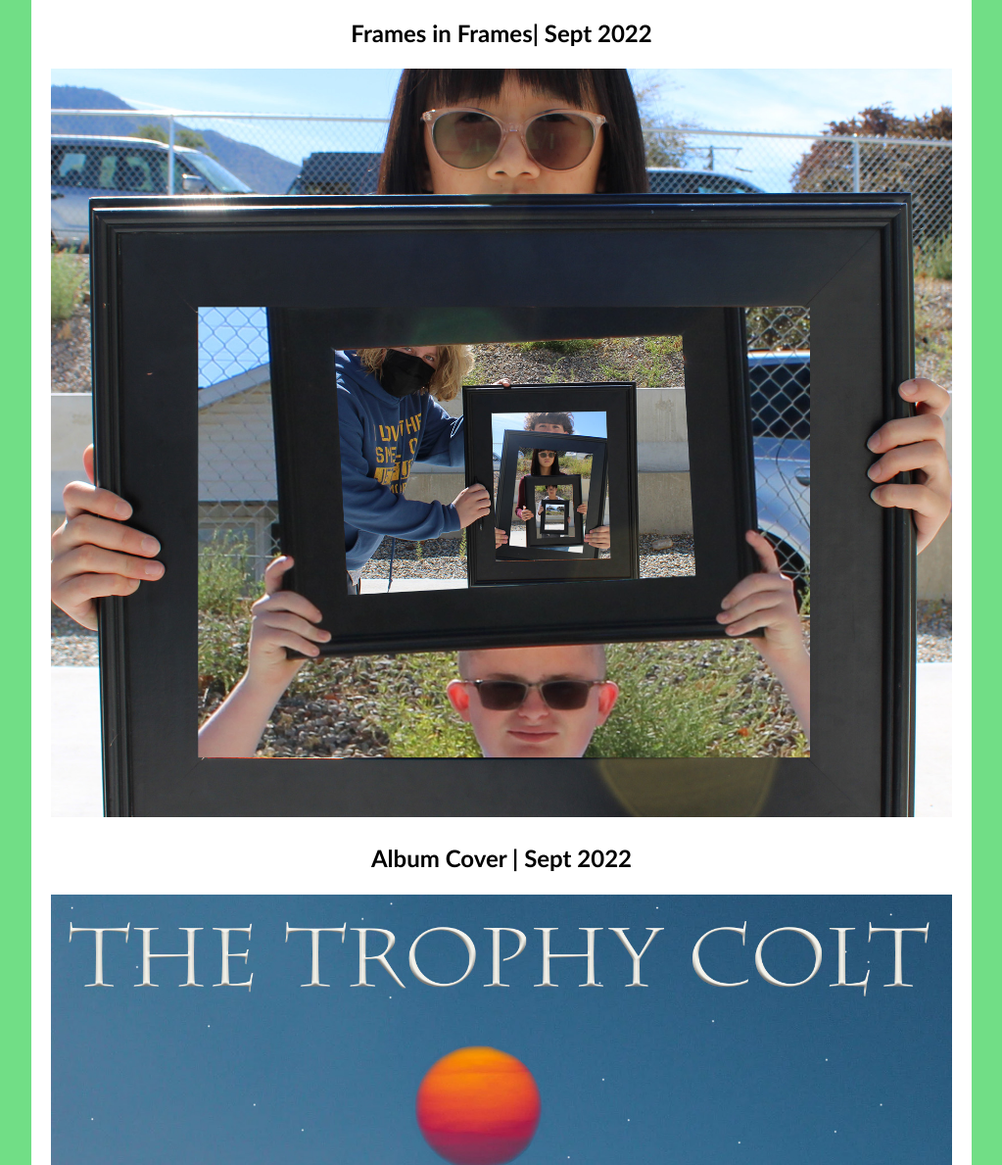
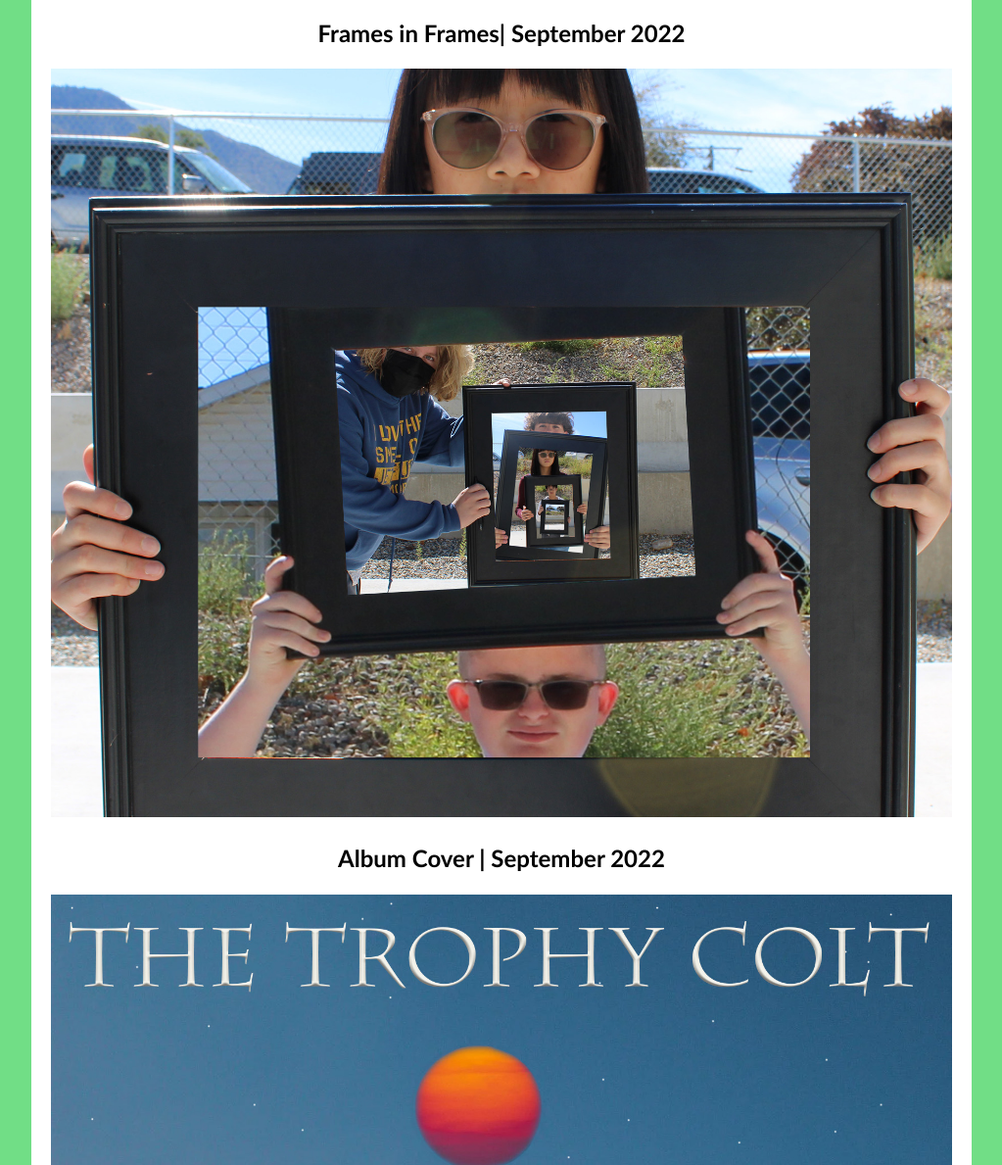
Before and after one commit to CosmicIris/digitalmediaportfolio2022-23, a plain HTML site: page raster/index.html in a window 1280 px wide. Shown: the part 143-1332 px from the top of the page at 98% size, without its empty margins (128-1151 px from the left). Drawn offline with Linux system fonts and the light colour scheme.

Commit message:
Update index.html

```diff
--- a/raster/index.html
+++ b/raster/index.html
@@ -15,11 +15,11 @@
     <h3> <a href="../index.html">Home</a> | <a href="index.html">Photoshop</a> | <a href="../vector/index.html">Illustrator</a> | <a href="../audio/index.html">Audio</a> | <a href="../animation/index.html">Animation</a> | <a href="../video/index.html">Video</a>
   </div>
   <div class="content">
-	  <h2> Frames in Frames| Sept 2022 </h2>
+	  <h2> Frames in Frames| September 2022 </h2>
 	  <img src="frame in frame.jpg" alt="Frames in Frames" width="920">
-	  <h2> Album Cover | Sept 2022 </h2>
+	  <h2> Album Cover | September 2022 </h2>
 	  <img src="albumcover.jpg" alt="Album Cover" width="920">
-	  <h2> Magazine Cover | Sept 2022 | Modern Art </h2>
+	  <h2> Magazine Cover | September 2022 | Modern Art </h2>
 	  <img src="magazinecover.jpg" alt="Magazine Cover" width="920">
 	</div>
   <div class="footer">
```
